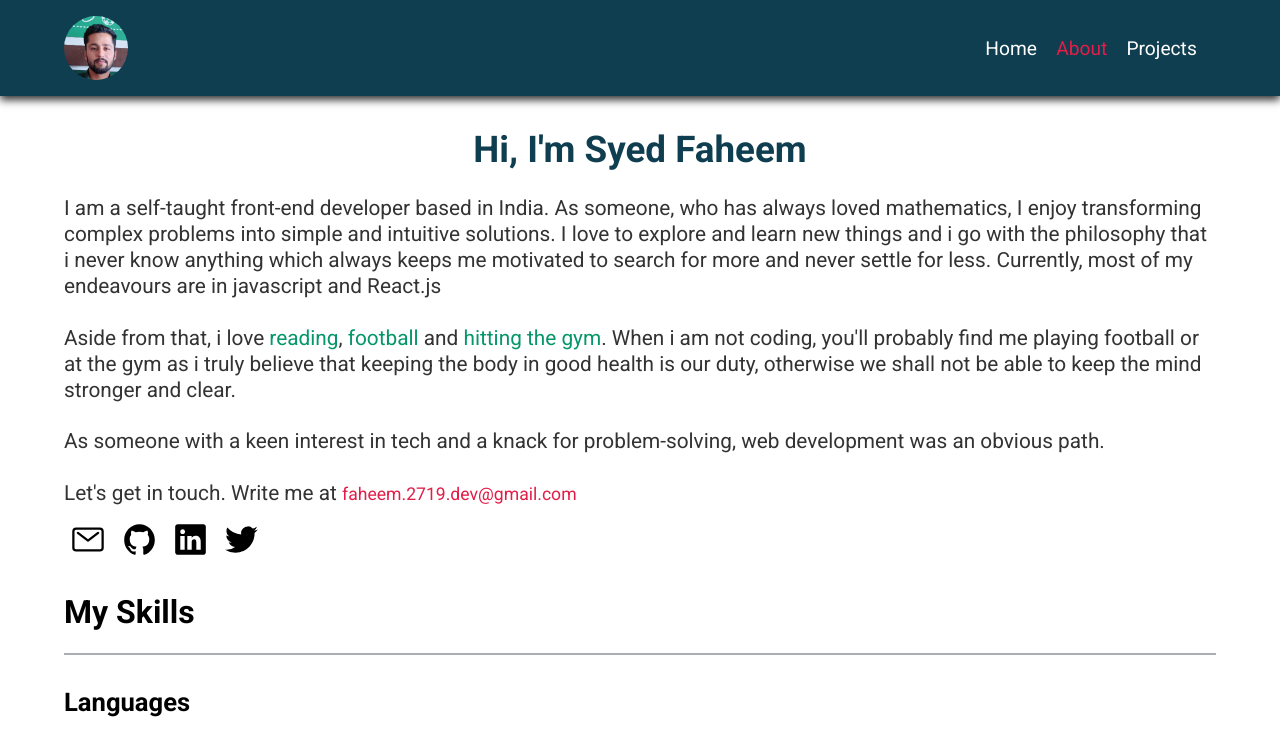
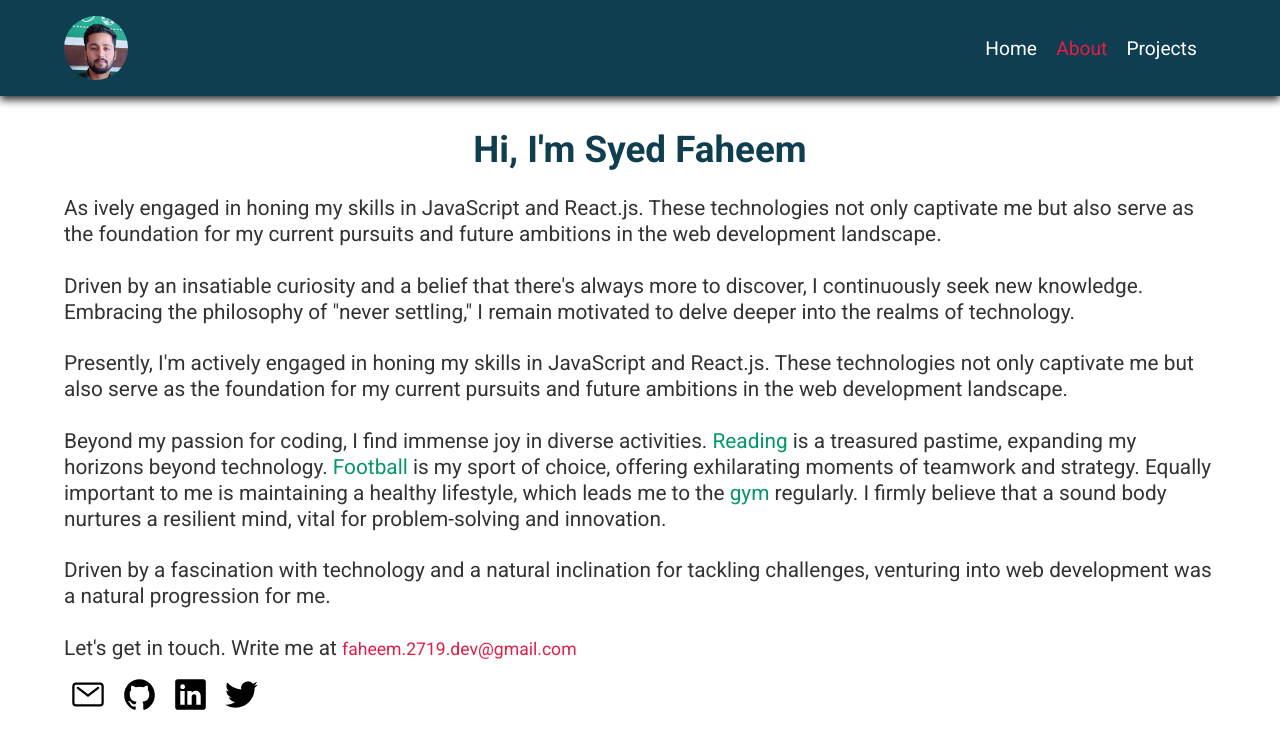
Before and after one commit to syedfaheem27/personal-portfolio, a React (Vite) app: page /about in a window 1280 px wide. Shown: the top 747 px of the page. Built offline with nearby package versions, Linux system fonts and the light colour scheme.

Commit message:
Edit About text and update resume

```diff
--- a/src/pages/About.jsx
+++ b/src/pages/About.jsx
@@ -25,25 +25,30 @@ const About = () => {
 
           <section className={styles.content}>
             <p>
-              I am a self-taught front-end developer based in India. As someone,
-              who has always loved mathematics, I enjoy transforming complex
-              problems into simple and intuitive solutions. I love to explore
-              and learn new things and i go with the philosophy that i never
-              know anything which always keeps me motivated to search for more
-              and never settle for less. Currently, most of my endeavours are in
-              javascript and React.js
+              As ively engaged in honing my skills in JavaScript and React.js. These technologies not only captivate me but also serve as the foundation
+              for my current pursuits and future ambitions in the web development landscape.
             </p>
             <p>
-              Aside from that, i love <span>reading</span>,{" "}
-              <span>football</span> and <span>hitting the gym</span>. When i am
-              not coding, you'll probably find me playing football or at the gym
-              as i truly believe that keeping the body in good health is our
-              duty, otherwise we shall not be able to keep the mind stronger and
-              clear.
+              Driven by an insatiable curiosity and a belief that there's always more to discover,
+              I continuously seek new knowledge. Embracing the philosophy of "never settling,"
+              I remain motivated to delve deeper into the realms of technology.
             </p>
             <p>
-              As someone with a keen interest in tech and a knack for
-              problem-solving, web development was an obvious path.
+              Presently, I'm actively engaged in honing my skills in JavaScript and React.js.
+              These technologies not only captivate me but also serve as the foundation
+              for my current pursuits and future ambitions in the web development landscape.
+            </p>
+            <p>
+              Beyond my passion for coding, I find immense joy in diverse activities.
+              <span> Reading</span> is a treasured pastime, expanding my horizons beyond technology.
+              <span> Football</span> is my sport of choice, offering exhilarating moments of teamwork and strategy.
+              Equally important to me is maintaining a healthy lifestyle, which leads me to the <span>gym</span> regularly.
+              I firmly believe that a sound body nurtures a resilient mind, vital for problem-solving and innovation.
+            </p>
+
+            <p>
+              Driven by a fascination with technology and a natural inclination for tackling challenges,
+              venturing into web development was a natural progression for me.
             </p>
             <p>
               Let's get in touch. Write me at{" "}
--- a/src/pages/Home.jsx
+++ b/src/pages/Home.jsx
@@ -7,7 +7,7 @@ const Home = () => {
   return (
     <>
       <a
-        href="https://drive.google.com/file/d/1Eq2TfbCRBvgYgaQk5XsGrTx36fwjHbDv/view?usp=sharing"
+        href="https://drive.google.com/file/d/1jZE0CmyDb3NzbtOOLCpG3tk006FDqNkq/view?usp=drive_link"
         target="blank"
         className={styles.resume}
       >
```
